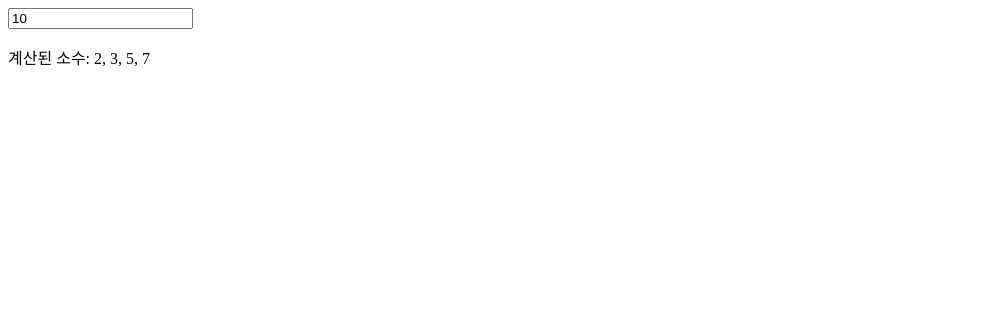
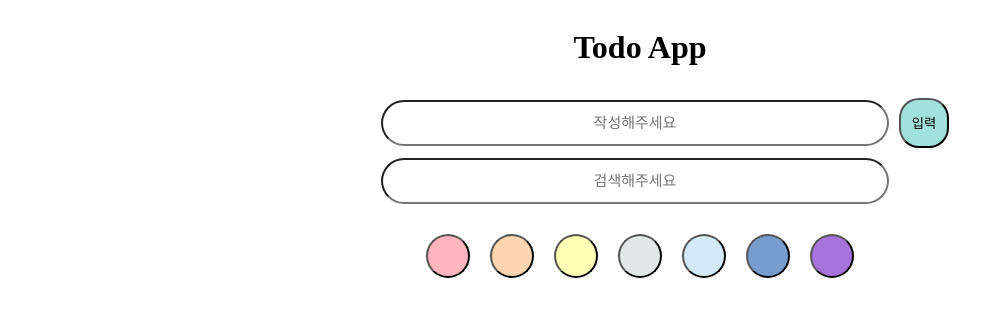
Before and after one commit to YangJinHyeok/pda-react, a React (Create React App) app: page / in a window 1280 px wide. Shown: the top 316 px of the page, without its empty margins (0-1004 px from the left). Built offline with nearby package versions, Linux system fonts and the light colour scheme.

Commit message:
Add TodoList

```diff
--- a/src/App.js
+++ b/src/App.js
@@ -4,22 +4,25 @@
 // import HelloWorld from './components/HelloWorld';
 // import { useState } from 'react';
 // import FocusInputButton from "./components/FocusInputButton";
-import PrimeCalculator from "./components/PrimeCalculator";
+// import PrimeCalculator from "./components/PrimeCalculator";
+import TodoApp from "./components/TodoList/TodoApp";
 
 function App() {
     // const [showCount, setShowCount] = useState(true);
 
     return (
         <div className="App">
-            {/* <button onClick={e=>{
-        setShowCount(!showCount);
-        }}>버튼</button>
-      {showCount ? <CountComponent/> : null} */}
+            {/* <button onClick={(e) => {setShowCount(!showCount);}}>
+                버튼
+            </button>
+            {showCount ? <CountComponent /> : null} */}
             {/* <HelloWorld/> */}
             {/* <CaptionImage imgUrl="https://i.namu.wiki/i/onDXLSQD5sdRk-Z4kJH_5FmLs41RuZhqW9qouHiqR_Sk15NzgC3kCIcwsrH4tAx8d7nCy-ywqxT8BXje6DmHEw.webp" caption="이건 트럭입니다."/> */}
             {/* <BlinkCompnent text="hi용"/> */}
             {/* <FocusInputButton /> */}
-            <PrimeCalculator/>
+            {/* <PrimeCalculator text={4} /> */}
+            <h1 style={{ textAlign: "center" }}>Todo App</h1>
+            <TodoApp />
         </div>
     );
 }
--- a/src/components/PrimeCalculator.js
+++ b/src/components/PrimeCalculator.js
@@ -19,11 +19,21 @@ function calculatePrimes(limit) {
 }
 
 export default function PrimeCalculator(props) {
+    const [count, setCount] = useState(0);
     const [limit, setLimit] = useState(10);
-    const primes = calculatePrimes(limit);
 
+    // const primes = calculatePrimes(limit);
+
+    const primes = useMemo(() => calculatePrimes(limit), [limit]);
+
+    const addCount = () => {
+        setCount(count + 1);
+        console.log("hi");
+    };
     return (
         <div>
+            {count}
+            <button onClick={addCount}>카운트 증가</button>
             <input
                 type="number"
                 value={limit}
--- /dev/null
+++ b/src/components/TodoList/Color.js
@@ -0,0 +1,21 @@
+import React from "react";
+import Style from "../css/TodoApp.module.css";
+
+const ColorPicker = ({ colors, handleColorChange }) => {
+    return (
+        <div className={Style.color_buttons}>
+            {colors.map((color) => (
+                <button
+                    key={color}
+                    className={Style.color_button}
+                    style={{
+                        backgroundColor: color
+                    }}
+                    onClick={() => handleColorChange(color)}
+                ></button>
+            ))}
+        </div>
+    );
+};
+
+export default ColorPicker;
--- /dev/null
+++ b/src/components/TodoList/Input.js
@@ -0,0 +1,27 @@
+import React from "react";
+import Style from "../css/TodoApp.module.css";
+
+const Input = ({
+    text,
+    handleInputButtonClick,
+    handleTextChange,
+    activeEnter,
+    selectedColor,
+}) => {
+    return (
+        <div>
+            <input
+                type="text"
+                style={{ backgroundColor: selectedColor}}
+                onChange={handleTextChange}
+                value={text}
+                onKeyDown={(e) => activeEnter(e)}
+                className={Style.text_input}
+                placeholder="작성해주세요"
+            />
+            <button onClick={handleInputButtonClick} className={Style.input_button}>입력</button>
+        </div>
+    );
+};
+
+export default Input;
--- /dev/null
+++ b/src/components/TodoList/List.js
@@ -0,0 +1,8 @@
+import React from "react";
+import Style from "../css/TodoApp.module.css";
+
+const List = ({ text, color }) => {
+    return <div className={Style.list} style={{ backgroundColor: color }}>{text}</div>;
+};
+
+export default List;
--- /dev/null
+++ b/src/components/TodoList/Search.js
@@ -0,0 +1,21 @@
+import React from "react";
+import Style from "../css/TodoApp.module.css";
+
+const Search = ({
+    text,
+    handleTextChange,
+}) => {
+    return (
+        <div>
+            <input
+                type="text"
+                onChange={handleTextChange}
+                value={text}
+                className={Style.search_input}
+                placeholder="검색해주세요"
+            />
+        </div>
+    );
+};
+
+export default Search;
--- /dev/null
+++ b/src/components/TodoList/TodoApp.js
@@ -0,0 +1,76 @@
+import React, { useState } from "react";
+import Color from "./Color";
+import Input from "./Input";
+import List from "./List";
+import Search from "./Search";
+import Style from "../css/TodoApp.module.css";
+
+export default function TodoApp() {
+    const colors = [
+        "#ffb4bf",
+        "#FBD5B0",
+        "#FFFFB5",
+        "#E1E7E7",
+        "#D1EAF5",
+        "#789CCE",
+        "#A374DB",
+    ];
+    const [text, setText] = useState("");
+    const [selectedColor, setSelectedColor] = useState("#FFFFFF");
+    const [text_list, setText_list] = useState([]);
+    const [search_text, setSearch_Text] = useState([]);
+    const [search, setSearch] = useState(false);
+
+    const handleColorChange = (color) => {
+        setSelectedColor(color);
+    };
+
+    const handleInputButtonClick = () => {
+        const newItem = { text, color: selectedColor };
+        setText_list([...text_list, newItem]);
+        setText("");
+        setSelectedColor("#FFFFFF");
+    };
+
+    const handleTextChange = (e) => {
+        const inputText = e.target.value;
+        setText(inputText);
+    };
+
+    const handleSearchText = (e) => {
+        const searchText = e.target.value;
+        setSearch_Text(searchText);
+    };
+
+    const activeEnter = (e) => {
+        if (e.key === "Enter") {
+            handleInputButtonClick();
+        }
+    };
+
+
+
+    return (
+        <div>
+            <Input
+                text={text}
+                setText={setText}
+                handleInputButtonClick={handleInputButtonClick}
+                handleTextChange={handleTextChange}
+                activeEnter={activeEnter}
+                selectedColor={selectedColor}
+            />
+            <Search/>
+            <Color
+                colors={colors}
+                handleColorChange={handleColorChange}
+            />
+
+            <div>
+                {text_list.map((item) => (
+                    <List text={item.text} color={item.color} />
+                ))}
+            </div>
+        </div>
+    );
+}
--- /dev/null
+++ b/src/components/css/TodoApp.module.css
@@ -0,0 +1,65 @@
+.text_input{
+    position: relative;
+    left: 30px;
+    width: 500px;
+    height: 40px;
+    border-radius: 50px;
+    font-size: 15px;
+    text-align: center;
+}
+
+.search_input{
+    position: relative;
+    left: 30px;
+    width: 500px;
+    height: 40px;
+    border-radius: 50px;
+    font-size: 15px;
+    text-align: center;
+}
+
+.color_buttons{
+    display: flex;
+    padding: 20px;
+    justify-content: center;
+    align-items: center;
+}
+
+
+.color_button{
+    border-radius: 50%;
+    padding: 20px;
+    margin: 10px;
+}
+
+.input_button{
+    position: relative;
+    left: 30px;
+    width: 50px;
+    height: 50px;
+    margin: 10px;
+    border-radius: 20px;
+    background-color: #A2E1DB;
+}
+
+body {
+    display: flex;
+    justify-content: center;
+    align-items: center;
+}
+
+.list{
+    font-size: 20px;
+    margin: 10px;
+    text-align: center;
+    border-radius: 10px;
+    height: 40px;
+}
+
+.search_list{
+    font-size: 20px;
+    margin: 10px;
+    text-align: center;
+    border-radius: 10px;
+    height: 40px;
+}
```
Also changed, not shown: src/components/CountComponent.js (+18 -3 lines), src/components/TodoList/Search_list.js (added, +13 -0 lines), src/components/TodoList/TodoList.js (added, +44 -0 lines).
